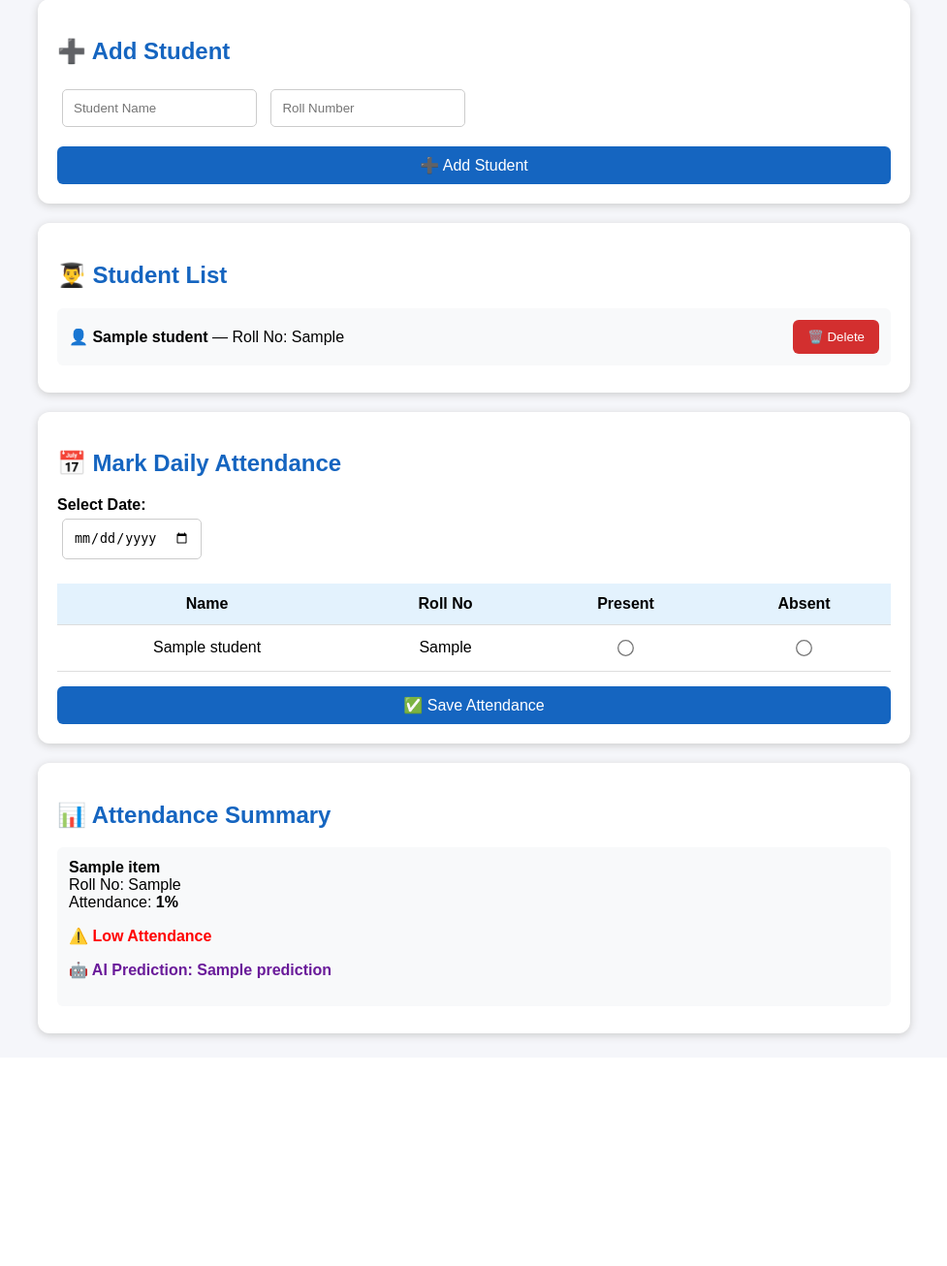
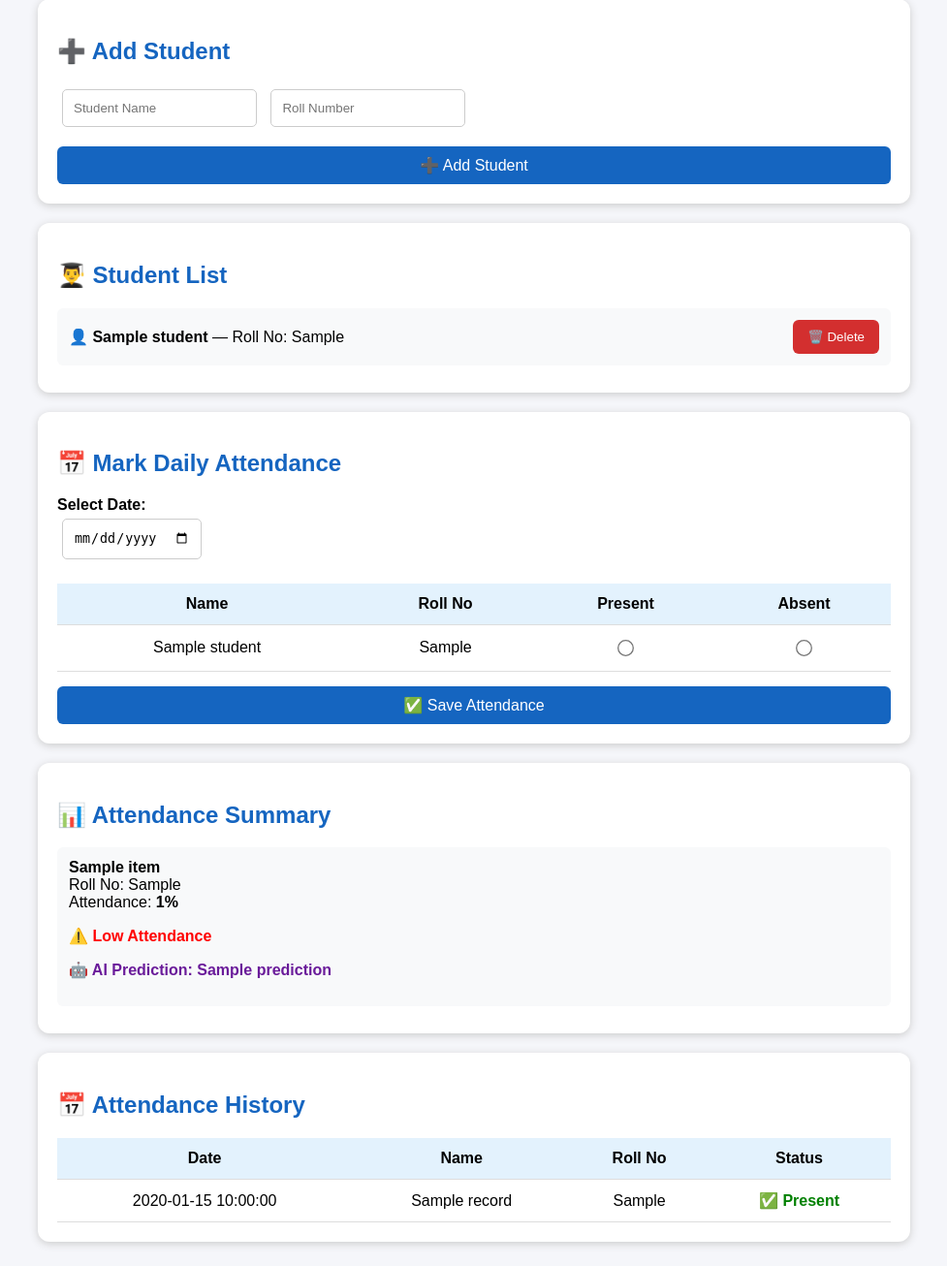
Before and after one commit to asanm104anm10410422213011/AI-Student-Attendance-Management, a Flask app: template templates/index.html in a window 1280 px wide. Shown: the part 191-1497 px from the top of the page at 97% size, without its empty margins (151-1128 px from the left). Before the commit the page ends 1266 px from the top, so only its background shows below. Run offline with Flask 3, Linux system fonts and the light colour scheme; the template is opened without the code that fills it: most values are stand-ins (such as "Sample title", 1, 10 or a date in 2020).

Commit message:
Update index.html

```diff
--- a/templates/index.html
+++ b/templates/index.html
@@ -107,6 +107,16 @@
             font-weight: bold;
         }
 
+        .present {
+            color: green;
+            font-weight: bold;
+        }
+
+        .absent {
+            color: red;
+            font-weight: bold;
+        }
+
         @media (max-width: 600px) {
 
             input {
@@ -194,9 +204,7 @@
 
             <span>
 
-                👤 <strong>
-                    {{ student.name }}
-                </strong>
+                👤 <strong>{{ student.name }}</strong>
 
                 — Roll No:
                 {{ student.roll_no }}
@@ -268,15 +276,10 @@
             <table>
 
                 <tr>
-
                     <th>Name</th>
-
                     <th>Roll No</th>
-
                     <th>Present</th>
-
                     <th>Absent</th>
-
                 </tr>
 
 
@@ -284,13 +287,9 @@
 
                 <tr>
 
-                    <td>
-                        {{ student.name }}
-                    </td>
+                    <td>{{ student.name }}</td>
 
-                    <td>
-                        {{ student.roll_no }}
-                    </td>
+                    <td>{{ student.roll_no }}</td>
 
                     <td>
 
@@ -345,9 +344,7 @@
 
             <span>
 
-                <strong>
-                    {{ item.name }}
-                </strong>
+                <strong>{{ item.name }}</strong>
 
                 <br>
 
@@ -357,12 +354,8 @@
                 <br>
 
                 Attendance:
-                <strong>
-                    {{ item.percentage }}%
-                </strong>
+                <strong>{{ item.percentage }}%</strong>
 
-
-                <!-- LOW ATTENDANCE ALERT -->
 
                 {% if item.percentage < 75 %}
 
@@ -379,24 +372,18 @@
                 {% endif %}
 
 
-                <!-- AI PREDICTION -->
-
                 {% if item.prediction is not none %}
 
                 <p class="prediction">
-
                     🤖 AI Prediction:
                     {{ item.prediction }}
-
                 </p>
 
                 {% else %}
 
                 <p class="prediction">
-
                     🤖 AI Prediction:
                     Need more attendance data
-
                 </p>
 
                 {% endif %}
@@ -405,14 +392,81 @@
 
         </div>
 
+        {% else %}
+
+        <p>No students added yet.</p>
+
+        {% endfor %}
+
+    </div>
+
+
+    <!-- ATTENDANCE HISTORY -->
+
+    <div class="card">
+
+        <h2>📅 Attendance History</h2>
+
+
+        {% if attendance_history %}
+
+        <table>
+
+            <tr>
+                <th>Date</th>
+                <th>Name</th>
+                <th>Roll No</th>
+                <th>Status</th>
+            </tr>
+
+
+            {% for record in attendance_history %}
+
+            <tr>
+
+                <td>
+                    {{ record.date }}
+                </td>
+
+                <td>
+                    {{ record.name }}
+                </td>
+
+                <td>
+                    {{ record.roll_no }}
+                </td>
+
+                <td>
+
+                    {% if record.status == "Present" %}
+
+                    <span class="present">
+                        ✅ Present
+                    </span>
+
+                    {% else %}
+
+                    <span class="absent">
+                        ❌ Absent
+                    </span>
+
+                    {% endif %}
+
+                </td>
+
+            </tr>
+
+            {% endfor %}
+
+        </table>
 
         {% else %}
 
         <p>
-            No students added yet.
+            No attendance history available.
         </p>
 
-        {% endfor %}
+        {% endif %}
 
     </div>
 
```
